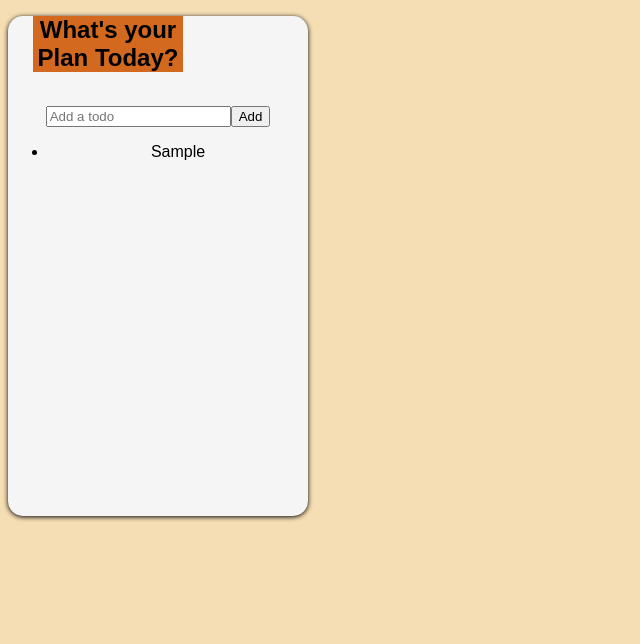
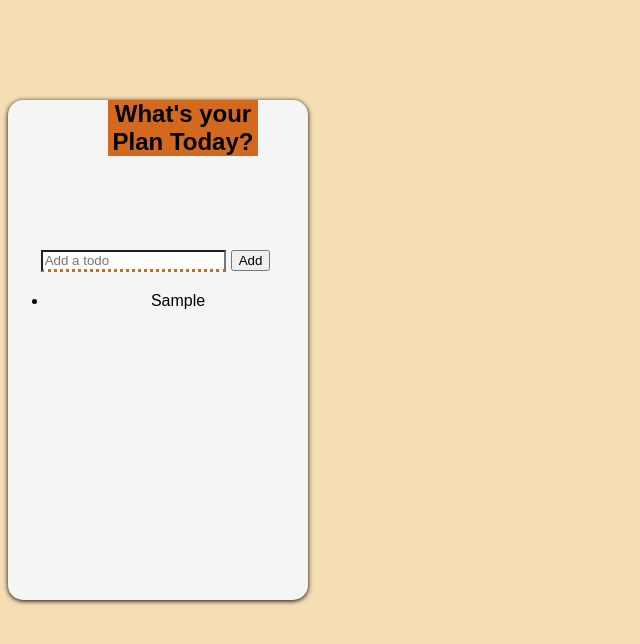
Before and after one commit to LamiaRimty/React-To-Do-List, a React (Create React App) app in the folder my-app/: page / in a window 1280 px wide. Both pictures are taken after typing "Sample" into the empty fields and a click on the button "Add". Shown: the top 644 px of the page, without its empty margins (0-640 px from the left). Built offline with nearby package versions, Linux system fonts and the light colour scheme.

Commit message:
Create ToDoListITem component

```diff
--- a/my-app/public/styles.css
+++ b/my-app/public/styles.css
@@ -1,5 +1,6 @@
 body {
     background-color: wheat;
+    text-align: center;
   }
 
   .container {
@@ -17,12 +18,27 @@ body {
   h1 {
     color: black;
     background-color: chocolate;
+
   }
 
   .heading {
     font-size: 0.75rem;
     height: 30px;
     width: 150px;
-    margin: 0px 0px 60px 25px;
+    /* margin: 0px 0px 60px 25px; */
+    margin:100px;
     text-align: center;
   }
+
+input{
+ margin-top: 20px;
+ border-bottom: dotted chocolate ;
+  }
+
+  button{
+    margin: 5px;
+  }
+
+  li{
+    /* text-decoration: line-through; */
+  }
--- a/my-app/src/App.js
+++ b/my-app/src/components/App.jsx
@@ -1,4 +1,5 @@
 import { useState } from "react";
+import ToDoItem from "./ToDoItem";
 
 function App() {
 const [inputText,setInputText]=useState("");
@@ -13,7 +14,7 @@ function addTodoItem(){
   SetTodoItems((prevValue)=>{
     return [...prevValue,inputText]
   });
-  setInputText("");
+  setInputText("")
 }
   return (
     <div className="container">
@@ -35,7 +36,7 @@ function addTodoItem(){
 
           <div>
            <ul>
-            { todoItems.map((todoItem)=><li>{todoItem}</li>)}
+            { todoItems.map((todoItem)=>(<ToDoItem text={todoItem}/>))}
            </ul>
           </div>
           </div>
--- /dev/null
+++ b/my-app/src/components/ToDoItem.jsx
@@ -0,0 +1,12 @@
+import React from "react";
+
+
+
+function ToDoItem(props){
+    return (
+        <div>
+             <li>{props.text}</li>
+        </div>
+    );
+}
+export default ToDoItem;
--- a/my-app/src/index.js
+++ b/my-app/src/index.js
@@ -1,6 +1,6 @@
 import React from 'react';
 import ReactDOM from 'react-dom/client';
-import App from './App';
+import App from './components/App';
 
 
 const root = ReactDOM.createRoot(document.getElementById('root'));
```
